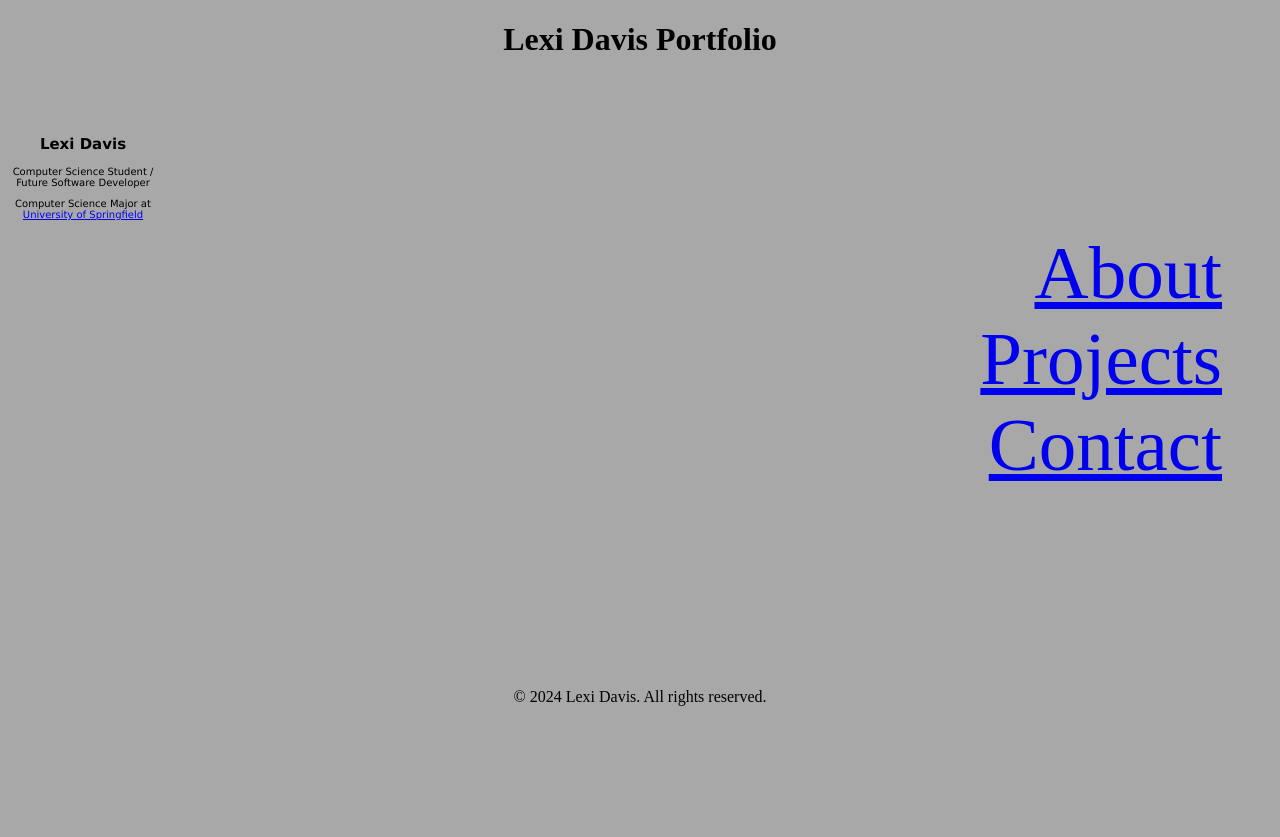
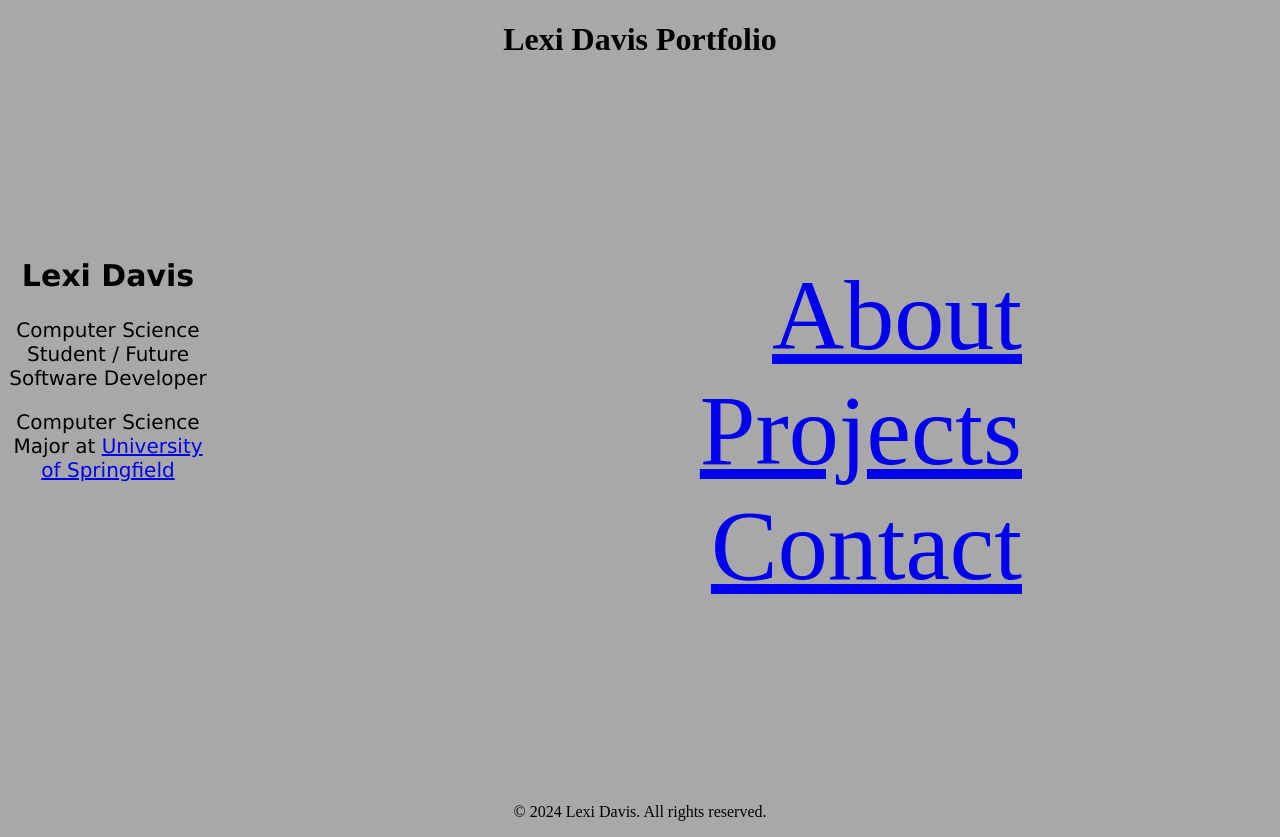
Before and after one commit to lexxdavv/porwebsite, a plain HTML site: page index.html in a window 1280 px wide. Before the commit the page ends 800 px from the top, so only its background shows below. Drawn offline with Linux system fonts and the light colour scheme.

Commit message:
chnaged positioning on css

```diff
--- a/style.css
+++ b/style.css
@@ -3,25 +3,27 @@ body {
     text-align: center;
     background-color: #a8a8a8;
 }
-
+/* command slash to comment */
 #container {
-    height: 150px;
-    width: 150px;
-    position: relative;
+    height: 0px;
+    width: 200px;
+    /* position: relative; */
 }
 
 #OnTheBottom {
-    position:absolute;
-    bottom: 0;
+    /* position:absolute; */
+    /* bottom: 0; */
+    margin-top: 200px;
     font-family: Verdana, Geneva, Tahoma, sans-serif;
     white-space: normal;
-    font-size: 10px;
+    font-size: 20px;
 }
 
 #about {
     text-align: right;
-    font-size: 75px;
-    position: relative;
+    font-size: 100px;
+    /* position: relative; */
     margin-bottom: 200px;
-    padding-right: 50px;
+    padding-right: 250px;
+    margin-right: 0px;
 }
```
